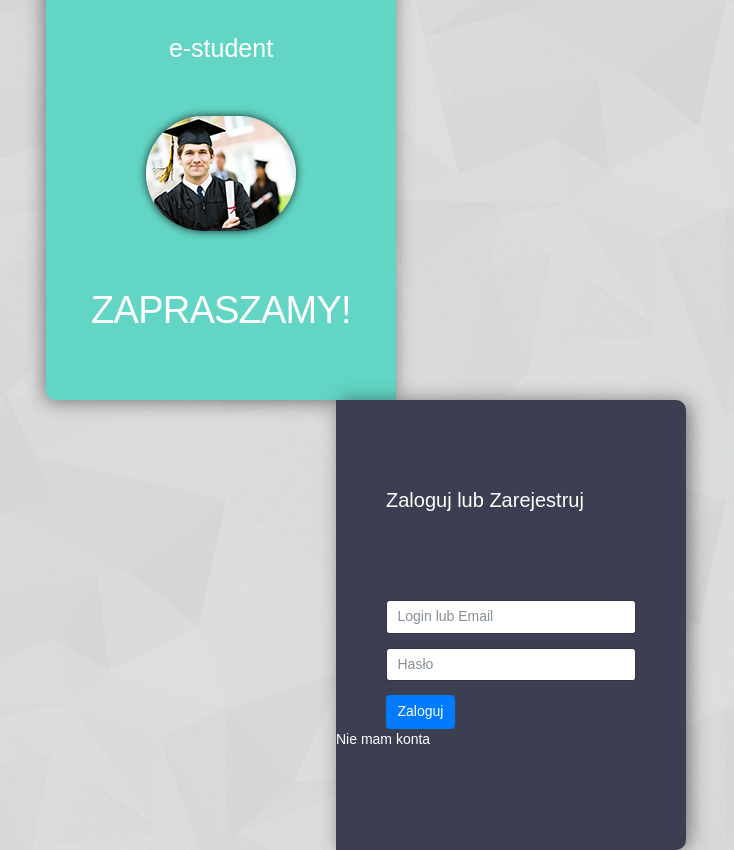
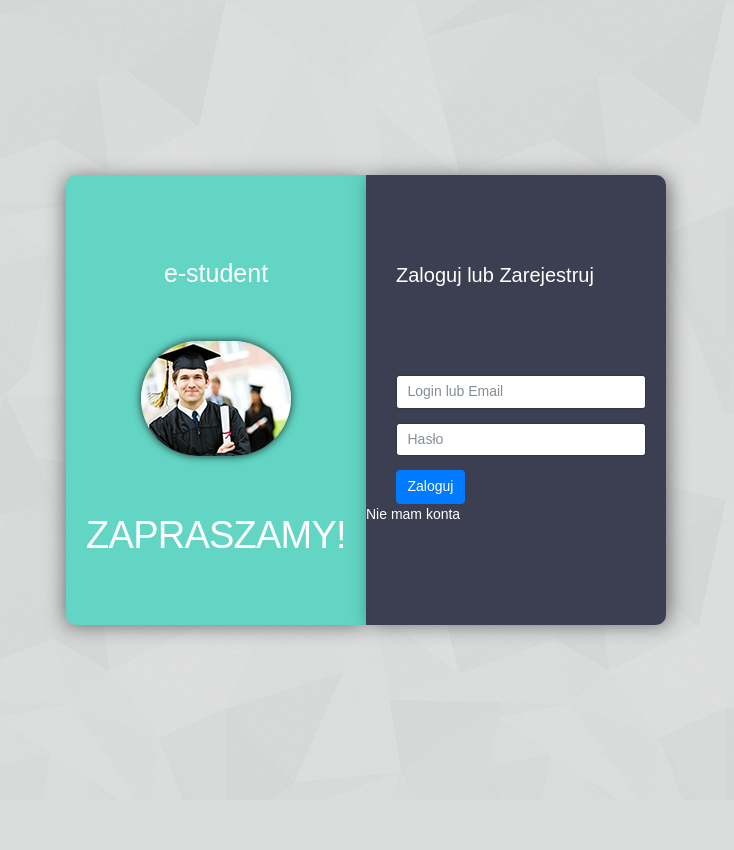
Before and after one commit to waldorm8/e-student, a CodeIgniter app: the page made by application/views/login.html in a window 1280 px wide. Shown: the whole page, without its empty margins (274-1008 px from the left). After the commit the page ends 641 px from the top, so only its background shows below. Run offline with CodeIgniter, Linux system fonts and the light colour scheme; some libraries are stand-ins or nearby versions; some web fonts are replaced.

Commit message:
Add files via upload

```diff
--- a/application/views/styles/main.css
+++ b/application/views/styles/main.css
@@ -188,18 +188,18 @@ body{
 @media (max-width: 1800px) {
     .left-box{
         height:450px;
-        width:350px;
+        width:300px;
     }
     .right-box{
         height:450px;
-        width:350px;
+        width:300px;
     }
     .right-box h3{
         font-size: 20px;
-        margin:80px 0px 0px 50px
+        margin:80px 0px 0px 30px
     }
     .right-box form{
-        margin:80px 0px 0px 50px;
+        margin:80px 0px 0px 30px;
     }
     .left-box .student{
         background: url(../images/student150x115.jpg);
```
